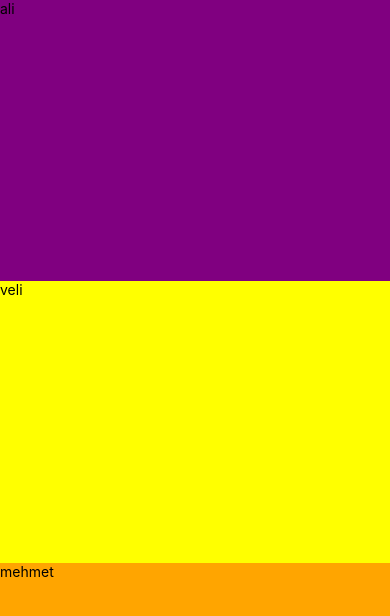
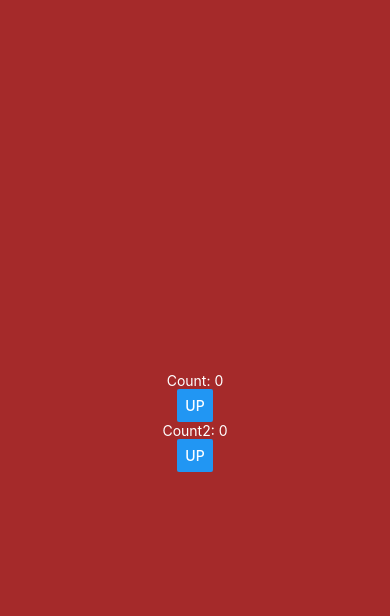
Before and after one commit to gokhanyanik/ReactNativeSecondExample, a React Native app: screen / in a window 390 px wide. Shown: the top 616 px of the page. Built offline with nearby package versions, Linux system fonts and the light colour scheme.

Commit message:
React Hooks Kullanımı

```diff
--- a/App.tsx
+++ b/App.tsx
@@ -4,27 +4,41 @@
  *
  * @format
  */
-import React, { useState } from 'react';
+import React, { useEffect, useState } from 'react';
 import {
   SafeAreaView,
   StyleSheet,
   View,
-  Text
+  Text,
+  Button
 } from 'react-native';
-const ColeredView=(props:any)=>{
-  return(
-    <View style={{ flex:1, backgroundColor:props.arkaPlan }}>
-      <Text>{props.text}</Text>
-    </View>
-  )
-}
+
+
+
 function App(): React.JSX.Element {
+  const [count, setCount] = useState(0)
+  const [count2, setCount2] = useState(0)
+  useEffect(() => {
+    console.log("Her ubdate edildiğinde çalişicak", count)
+  }) //Her ubdate edildiğinde çalişir.
+  useEffect(() => {
+    console.log("sadece ilk rander edildiğinde çalişicak", count)
+  }, [])//ilk render edildiğinde çalışır
+  useEffect(() => {
+    console.log("Sadece count değeri ubdate edildiğinde çalişir", count)
+  }, [count])//Her count useEffect'i update ecildiğinde çalişir.Yani farklı bir useEffet ubdate edildiğinde çalişmayacak.Count değerine bağli olarak çalişir
   return (
-    // propsları yazarken parantez kullanmak şart değildir.Parantez olmadan da string ifade yazılabilir.
     <SafeAreaView style={styles.bacground}>
-      <ColeredView arkaPlan={"purple"} text="ali"   />
-      <ColeredView arkaPlan="yellow" text="veli"  />
-      <ColeredView arkaPlan="orange" text="mehmet"/>
+      <Text style={{ color: "white" }}>Count: {count}</Text>
+      <Button
+        title="up"
+        onPress={() => setCount(count + 1)}
+      />
+       <Text style={{ color: "white" }}>Count2: {count2}</Text>
+      <Button
+        title="up"
+        onPress={() => setCount2(count2 + 1)}
+      />
 
     </SafeAreaView>
   );
@@ -33,7 +47,8 @@ const styles = StyleSheet.create({
   bacground: {
     backgroundColor: "brown",
     flex: 1,
-
+    justifyContent: "center",
+    alignItems: "center"
   }
 });
 export default App;
```
